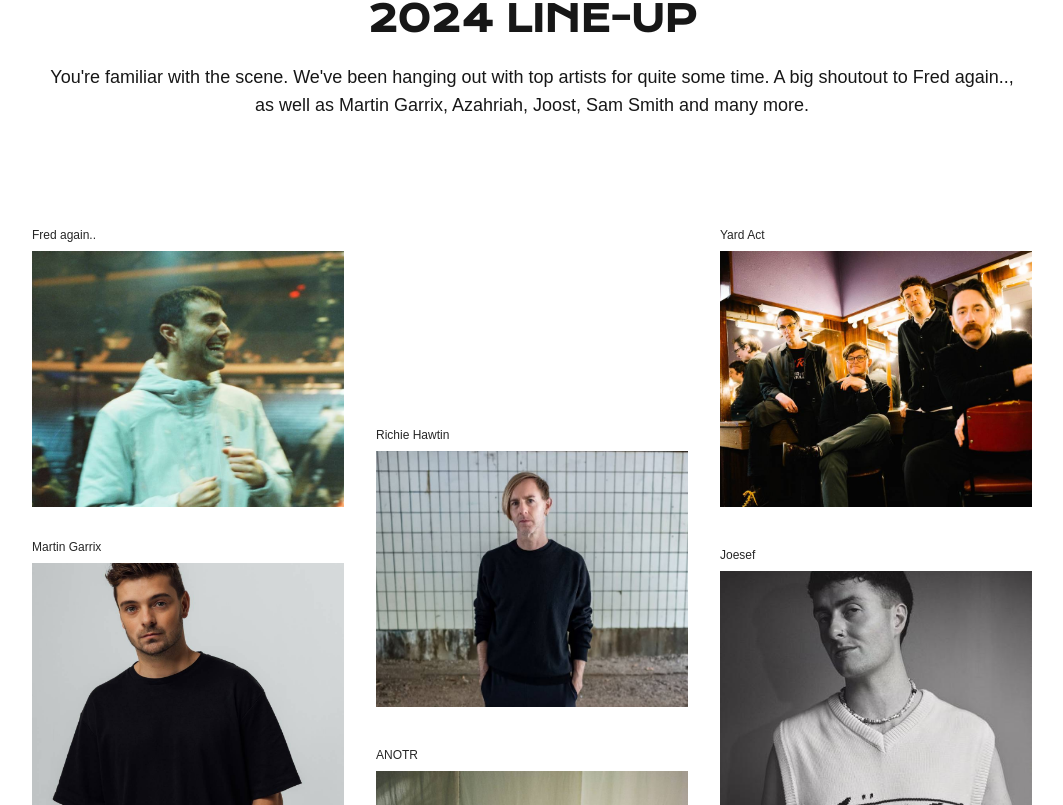
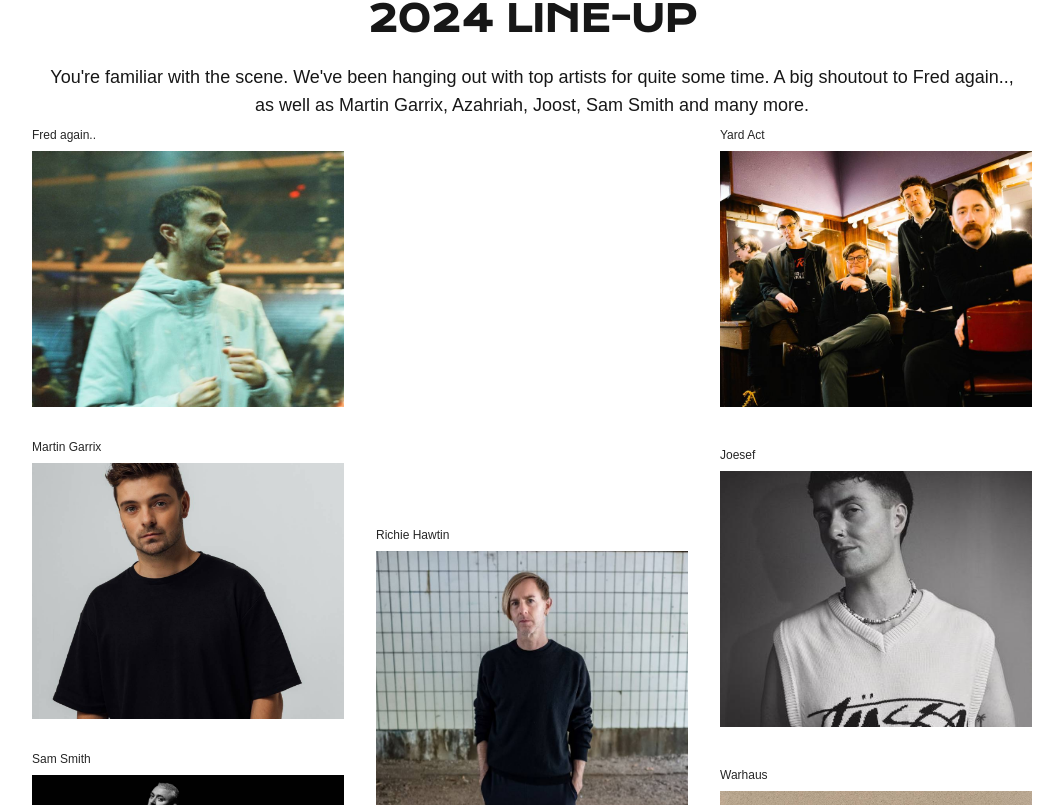
Before and after one commit to itsbrunodev/sziget-festival, a React (Vite) app: page / in a window 1280 px wide. Shown: the part 1595-2400 px from the top of the page, without its empty margins (108-1171 px from the left). Built offline with nearby package versions, Linux system fonts and the light colour scheme; a web font is replaced by a local one.

Commit message:
speed up the parallax effect

```diff
--- a/src/components/animated/parallax-scroll.tsx
+++ b/src/components/animated/parallax-scroll.tsx
@@ -18,10 +18,6 @@
       href={props.url}
       target="_blank"
     >
-      {/* <h2 className="absolute bottom-4 left-4 z-10 text-xs font-bold tracking-widest text-white">
-        {props.alt}
-      </h2>
-      <div className="absolute bottom-0 left-0 h-24 w-full bg-gradient-to-b from-transparent to-black" /> */}
       <p className="pb-2 text-xs font-light text-zinc-800">{props.alt}</p>
       <img
         src={props.src}
@@ -29,16 +25,13 @@
         draggable={false}
         alt={props.alt}
       />
-      {/* <img
-        src={props.src}
-        className="full absolute top-0 -z-10 scale-75 object-cover object-center blur-3xl saturate-150"
-        draggable={false}
-        alt={props.alt}
-      /> */}
     </DynamicTag>
   );
 }
 
+/**
+ * https://ui.aceternity.com/components/parallax-scroll
+ */
 export function ParallaxScroll({
   images,
   altNames,
@@ -51,16 +44,11 @@
   className?: string;
 }) {
   const gridRef = useRef<any>(null);
-  const { scrollYProgress } = useScroll({
-    /* container: gridRef, */
-    // remove this if your container is not fixed height
-    /* offset: ["start start", "end start"], */
-    // remove this if your container is not fixed height
-  });
+  const { scrollYProgress } = useScroll({});
 
-  const translateFirst = useTransform(scrollYProgress, [0, 1], [0, -100]);
-  const translateSecond = useTransform(scrollYProgress, [0, 1], [0, 100]);
-  const translateThird = useTransform(scrollYProgress, [0, 1], [0, -100]);
+  const translateFirst = useTransform(scrollYProgress, [0, 1], [0, -200]);
+  const translateSecond = useTransform(scrollYProgress, [0, 1], [0, 200]);
+  const translateThird = useTransform(scrollYProgress, [0, 1], [0, -200]);
 
   const third = Math.ceil(images.length / 3);
 
```
